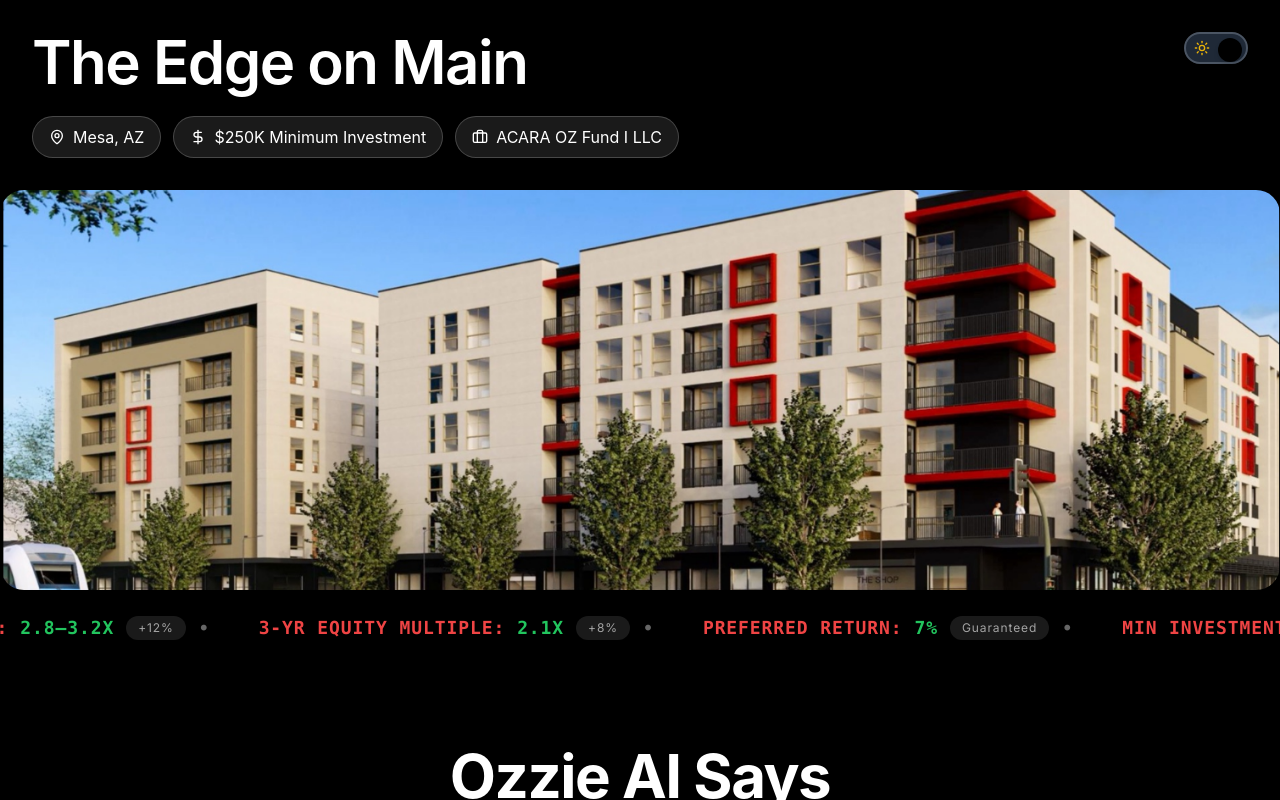
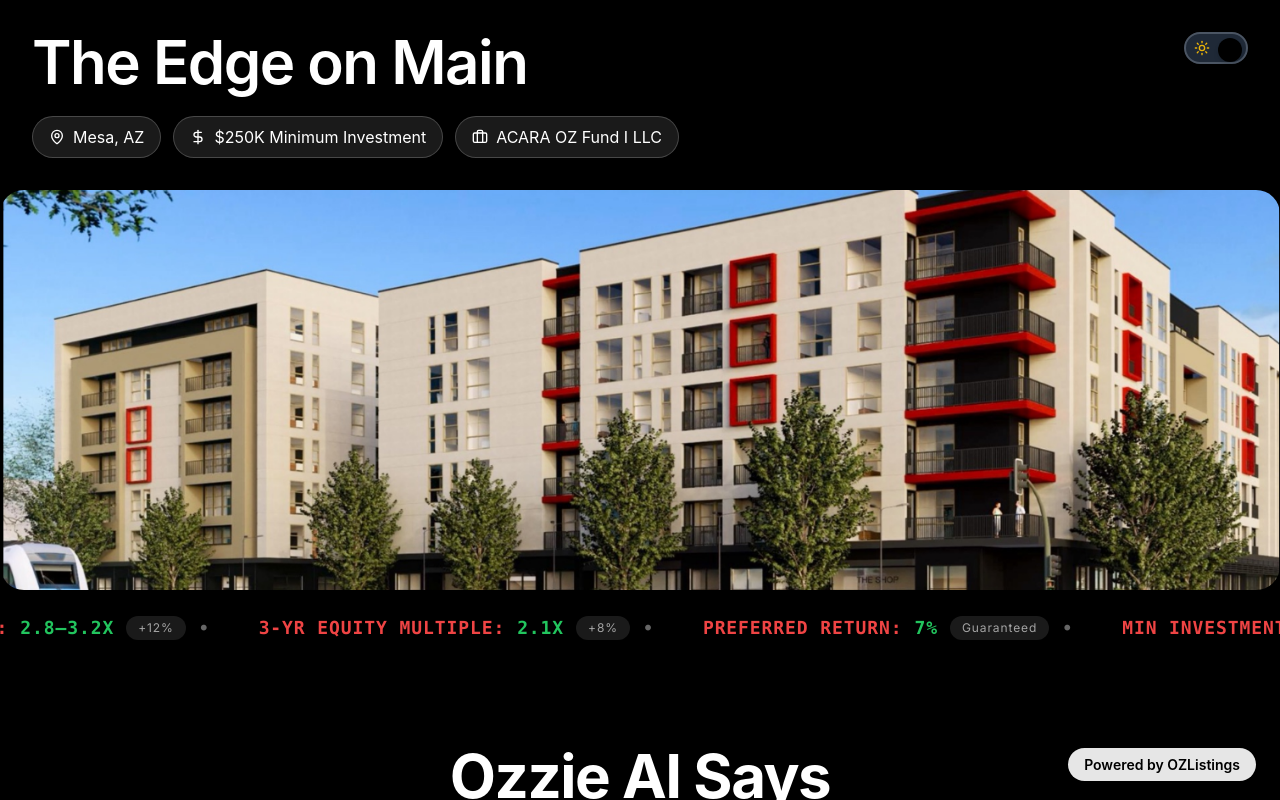
Before and after one commit to paramvora-myacara/oz-dev-dash, a Next.js app: page / in a window 1280 px wide. Built offline with nearby package versions, Linux system fonts and the light colour scheme.

Commit message:
ozl branding to the bottom right

```diff
--- a/src/app/layout.tsx
+++ b/src/app/layout.tsx
@@ -30,6 +30,12 @@
           </div>
 
           <main>{children}</main>
+          {/* Persistent OZListings Pill */}
+          <div className="fixed bottom-6 right-6 z-50">
+            <span className="bg-gray-900 text-white dark:bg-white dark:text-gray-900 px-4 py-2 rounded-full shadow-lg text-sm font-semibold opacity-90 hover:opacity-100 transition-opacity cursor-pointer select-none">
+              Powered by OZListings
+            </span>
+          </div>
         </div>
       </body>
     </html>
```
